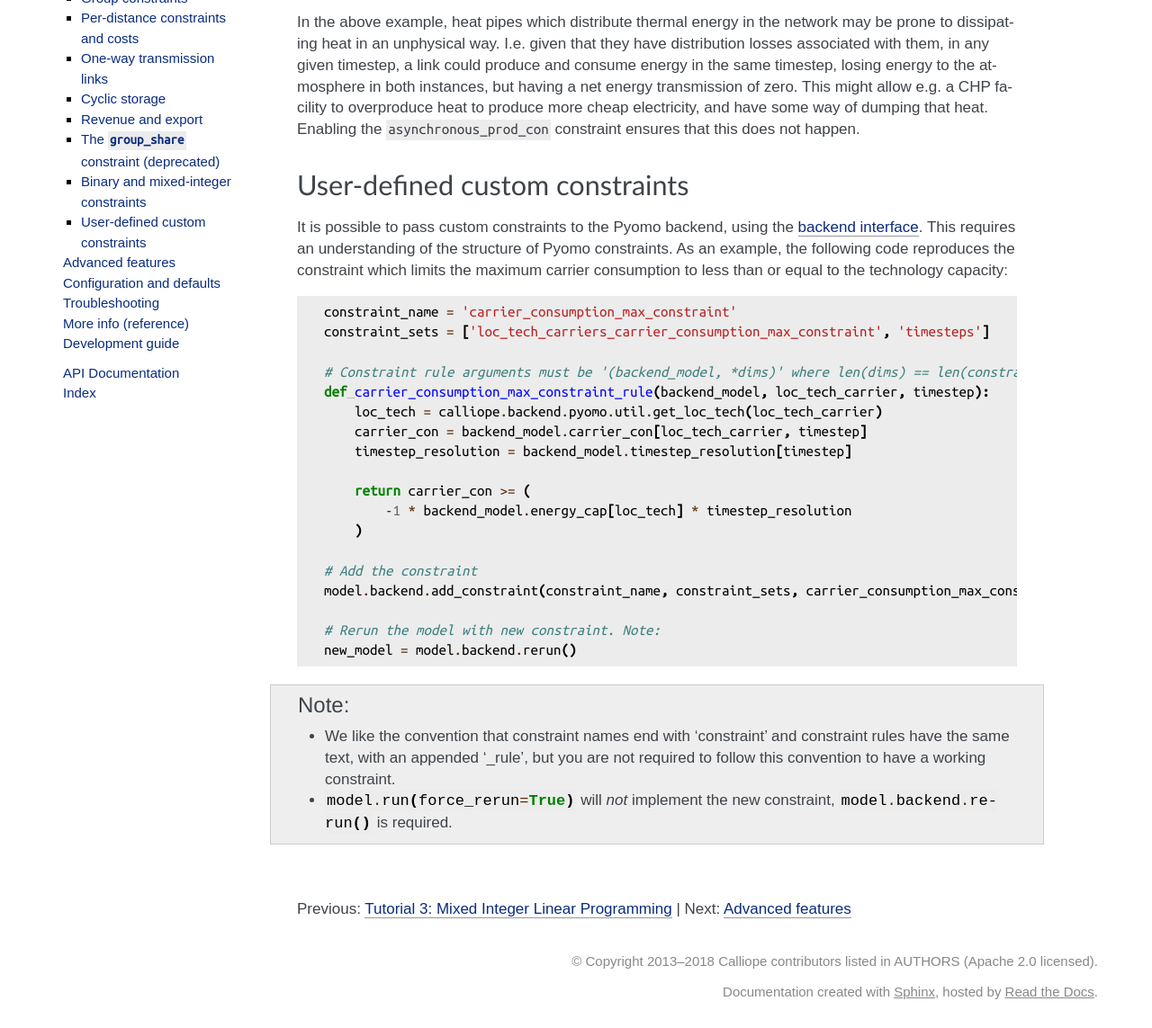
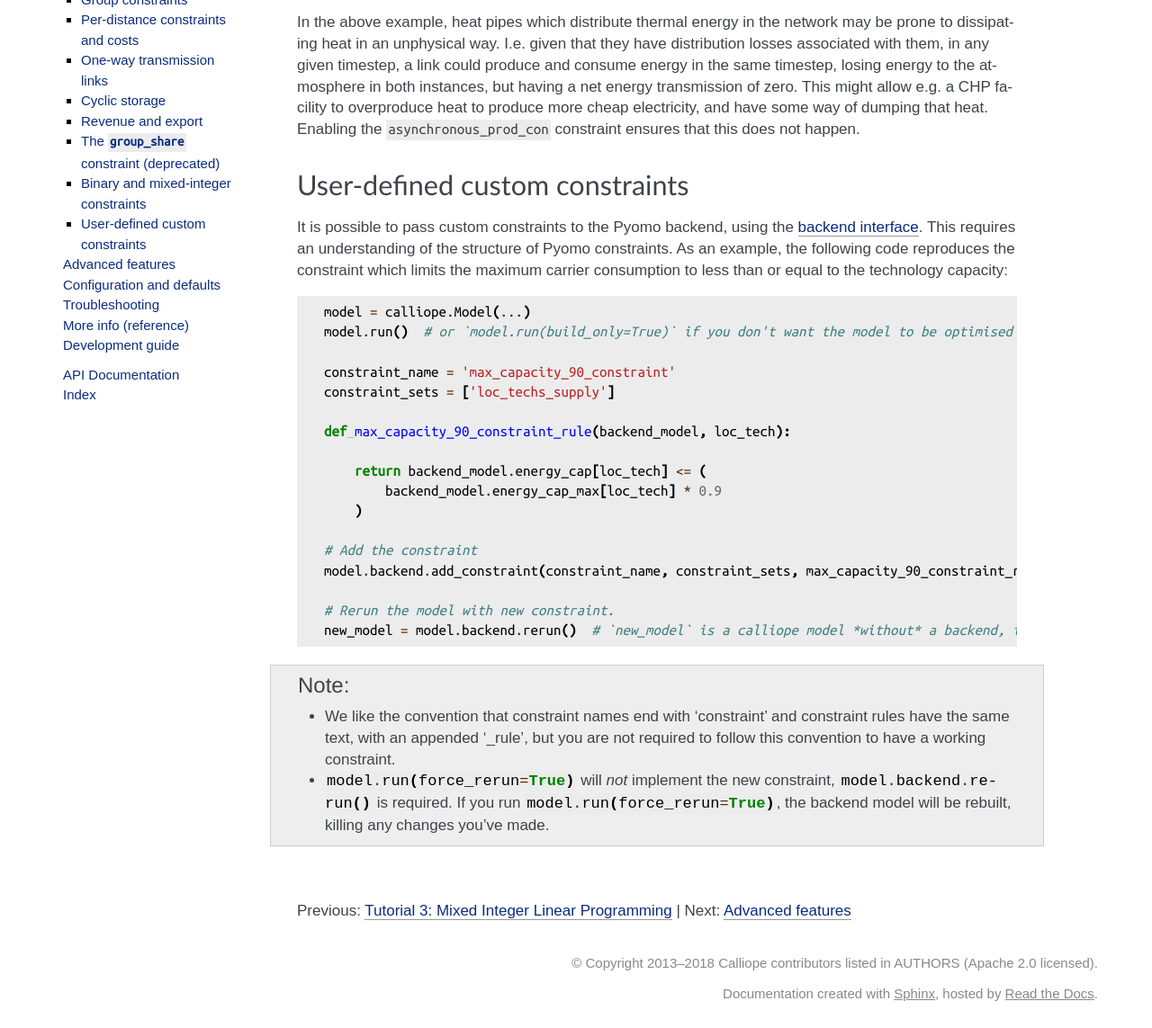
Before and after one commit to calliope-project/calliope, a Sphinx documentation site: the page built from doc/user/advanced_constraints.rst, in a window 1280 px wide and 1400 px high, scrolled down 14642 px, cut to the strip 257-1400 px from the top of the window. Shown: the whole strip at 90% size. Built offline with Sphinx 7.4.7, drawn with Linux system fonts in a browser that asks for light colours; some web fonts are replaced; pages that are not in the unit, such as notebooks, are missing from menus; a script that is not in the unit is left out.

Commit message:
Revisions following first review

```diff
--- a/doc/user/advanced_constraints.rst
+++ b/doc/user/advanced_constraints.rst
@@ -537,25 +537,24 @@ It is possible to pass custom constraints to the Pyomo backend, using the :ref:`
 
 .. code-block:: python
 
-    constraint_name = 'carrier_consumption_max_constraint'
-    constraint_sets = ['loc_tech_carriers_carrier_consumption_max_constraint', 'timesteps']
+    model = calliope.Model(...)
+    model.run()  # or `model.run(build_only=True)` if you don't want the model to be optimised before adding the new constraint
 
-    # Constraint rule arguments must be '(backend_model, *dims)' where len(dims) == len(constraint_sets)
-    def carrier_consumption_max_constraint_rule(backend_model, loc_tech_carrier, timestep):
-        loc_tech = calliope.backend.pyomo.util.get_loc_tech(loc_tech_carrier)
-        carrier_con = backend_model.carrier_con[loc_tech_carrier, timestep]
-        timestep_resolution = backend_model.timestep_resolution[timestep]
+    constraint_name = 'max_capacity_90_constraint'
+    constraint_sets = ['loc_techs_supply']
 
-        return carrier_con >= (
-            -1 * backend_model.energy_cap[loc_tech] * timestep_resolution
+    def max_capacity_90_constraint_rule(backend_model, loc_tech):
+
+        return backend_model.energy_cap[loc_tech] <= (
+            backend_model.energy_cap_max[loc_tech] * 0.9
         )
 
     # Add the constraint
-    model.backend.add_constraint(constraint_name, constraint_sets, carrier_consumption_max_constraint_rule)
+    model.backend.add_constraint(constraint_name, constraint_sets, max_capacity_90_constraint_rule)
 
-    # Rerun the model with new constraint. Note:
-    new_model = model.backend.rerun()
+    # Rerun the model with new constraint.
+    new_model = model.backend.rerun()  # `new_model` is a calliope model *without* a backend, it is only useful for saving the results to file
 
 .. note::
     * We like the convention that constraint names end with 'constraint' and constraint rules have the same text, with an appended '_rule', but you are not required to follow this convention to have a working constraint.
-    * :python:`model.run(force_rerun=True)` will *not* implement the new constraint, :python:`model.backend.rerun()` is required.
+    * :python:`model.run(force_rerun=True)` will *not* implement the new constraint, :python:`model.backend.rerun()` is required. If you run :python:`model.run(force_rerun=True)`, the backend model will be rebuilt, killing any changes you've made.
```
Also changed, not shown: 2 other files.
